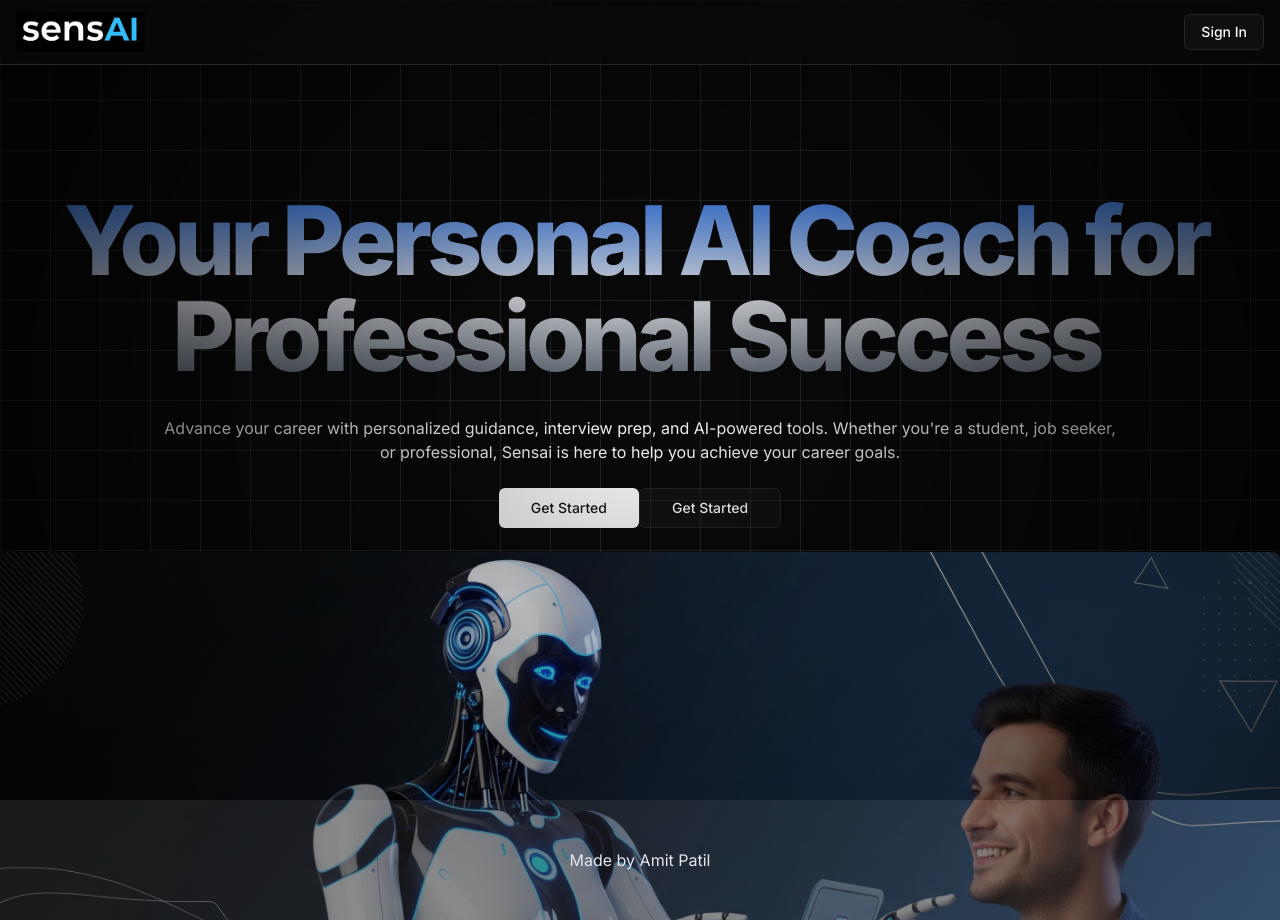
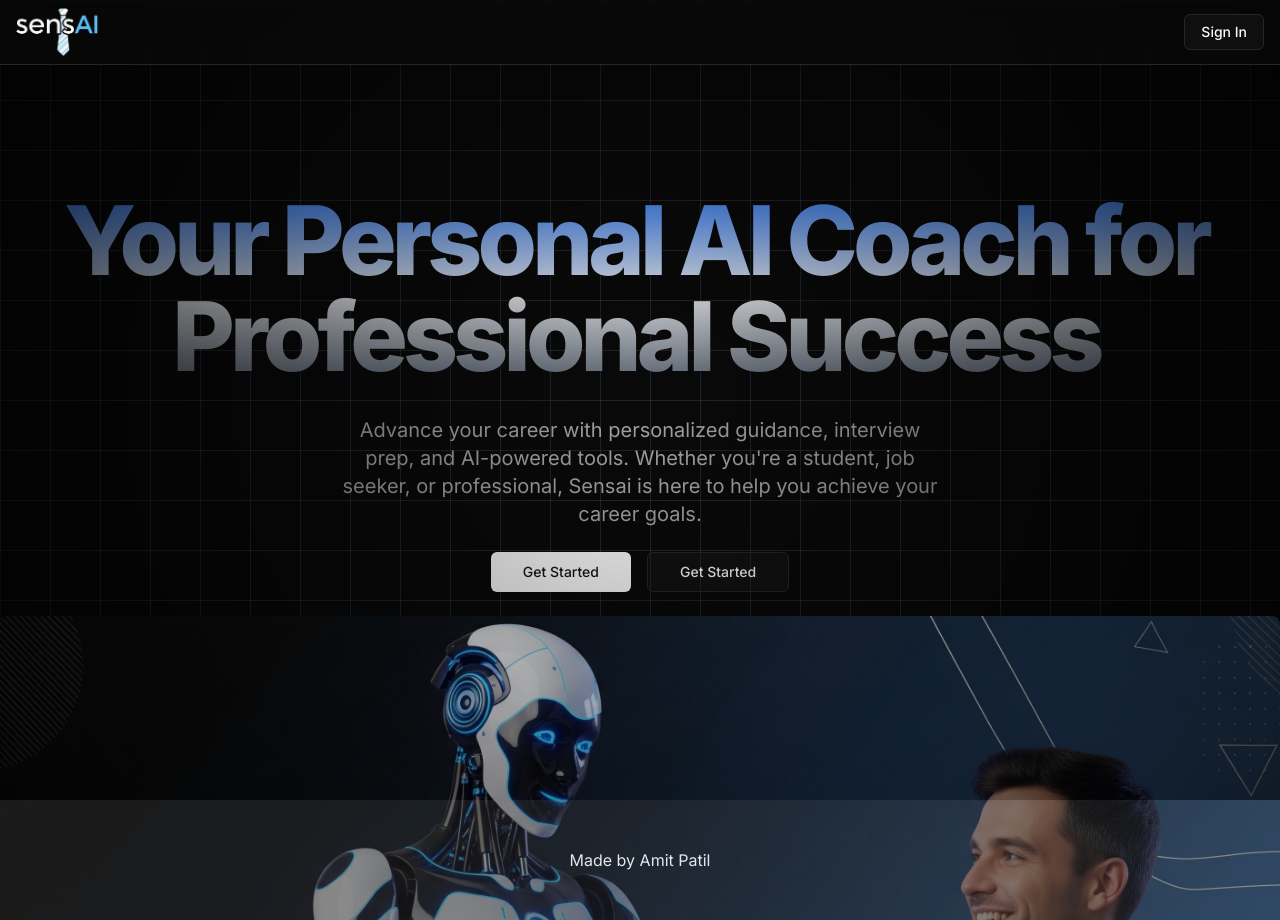
Before and after one commit to Ackerman-01/sensai, a Next.js app: page / in a window 1280 px wide. Built offline with nearby package versions, Linux system fonts and the light colour scheme; no server answers.

Commit message:
minor tweaks

```diff
--- a/components/header.jsx
+++ b/components/header.jsx
@@ -25,9 +25,9 @@
     supports-[backdrop-filter]:bg-background/60'>
             <nav className='container mx-auto flex items-center justify-between px-4 py-2'>
                 <Link href="/">
-                    <Image src="/logo.png"
+                    <Image src="/logo12.png"
                         alt="Logo" width={200} height={60}
-                        className="h-12 py-1 w-auto object-contain" />
+                        className="h-12  w-auto object-contain" />
 
                 </Link>
                 <div className='flex items-center space-x-2 md:space-x-4'>
--- a/components/hero.jsx
+++ b/components/hero.jsx
@@ -11,12 +11,12 @@
                 <br />
                 Professional Success
             </h1>
-            <p>Advance your career with personalized guidance, interview prep, and AI-powered
-                tools. Whether you're a student, job seeker, <br/>or professional, Sensai is here to help you
+            <p className="mx-auto max-w-[600px] text-muted-foreground md:text-xl">Advance your career with personalized guidance, interview prep, and AI-powered
+                tools. Whether you're a student, job seeker, or professional, Sensai is here to help you
                 achieve your career goals.
             </p>
         </div>
-        <div>
+        <div className="gap-4 flex justify-center items-center flex-wrap">
             <Link href="/dashboard">
                 <Button size="lg" className="px-8">
                     Get Started
```
Also changed, not shown: public/logo12.png (added), public/logo3.png (added).
